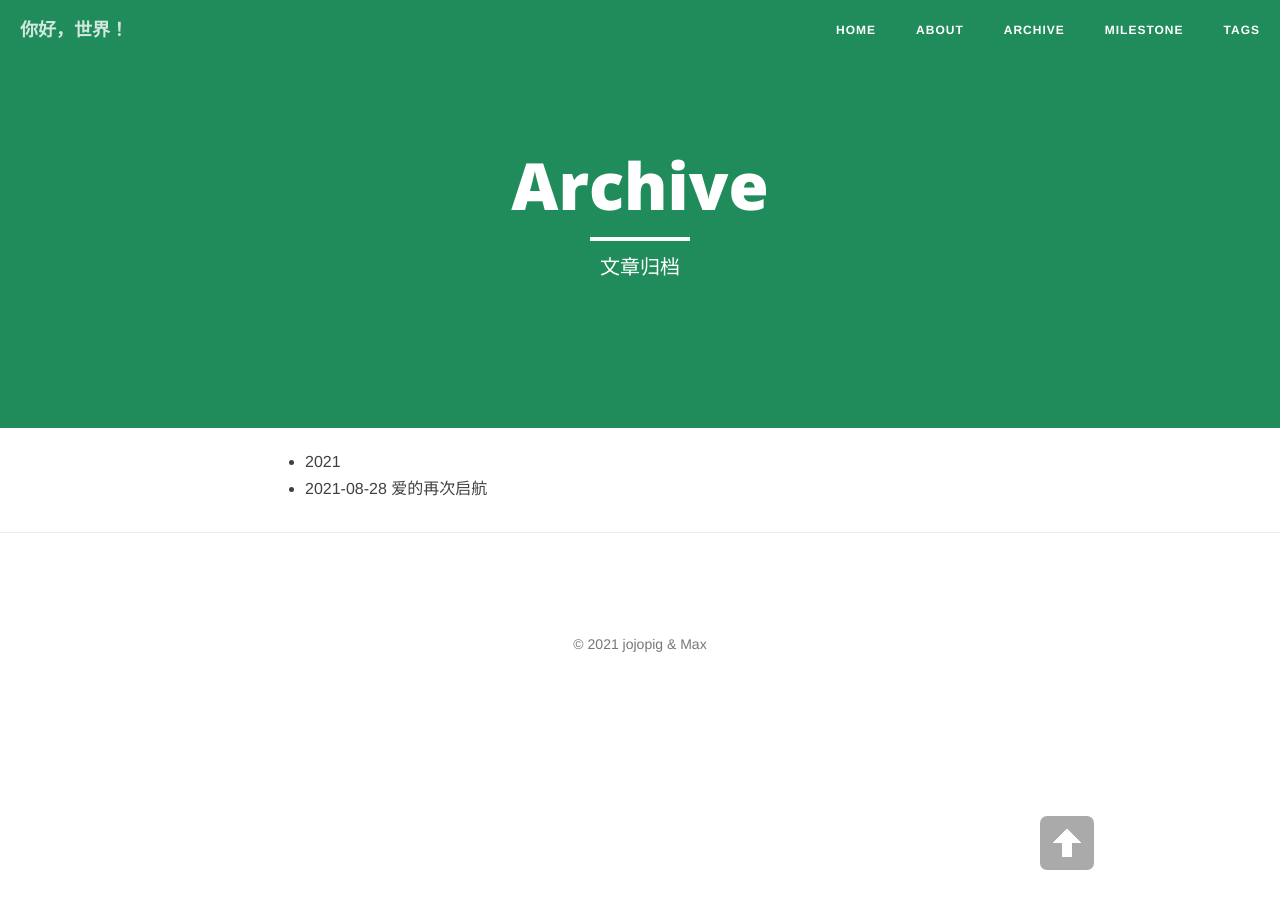
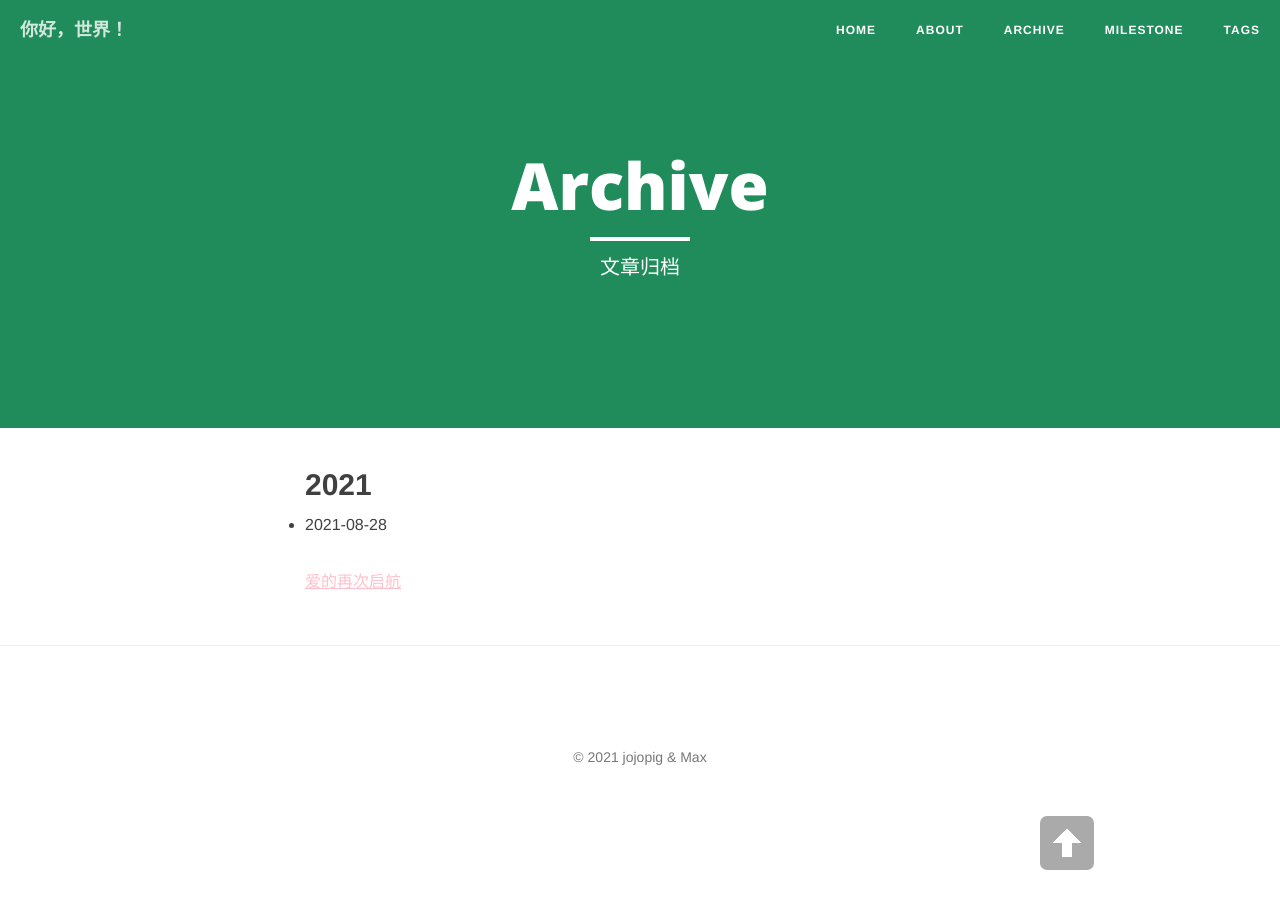
Before and after one commit to GaopanHuang/gaopanhuang.github.io, a Jekyll site: the page built from archive.md, in a window 1280 px wide. Built offline with Jekyll 4.4.1, drawn with Linux system fonts in a browser that asks for light colours; nearby versions of some CDN libraries.

Commit message:
Update archive.md

```diff
--- a/archive.md
+++ b/archive.md
@@ -11,11 +11,11 @@ header-img: "img/green.jpg"
   {% capture y %}{{post.date | date:"%Y"}}{% endcapture %}
   {% if year != y %}
     {% assign year = y %}
-    <li class="listing-seperator">{{ y }}</li>
+    <h2 class="listing-seperator">{{ y }}</h2>
   {% endif %}
   <li class="listing-item">
     <time datetime="{{ post.date | date:"%Y-%m-%d" }}">{{ post.date | date:"%Y-%m-%d" }}</time>
-    <a href="{{ post.url }}" title="{{ post.title }}">{{ post.title }}</a>
+    <a href="{{ post.url }}" title="{{ post.title }}"><u style="color:pink"><p style="color:pink">{{ post.title }}</p></u></a>
   </li>
 {% endfor %}
 </ul>
```
